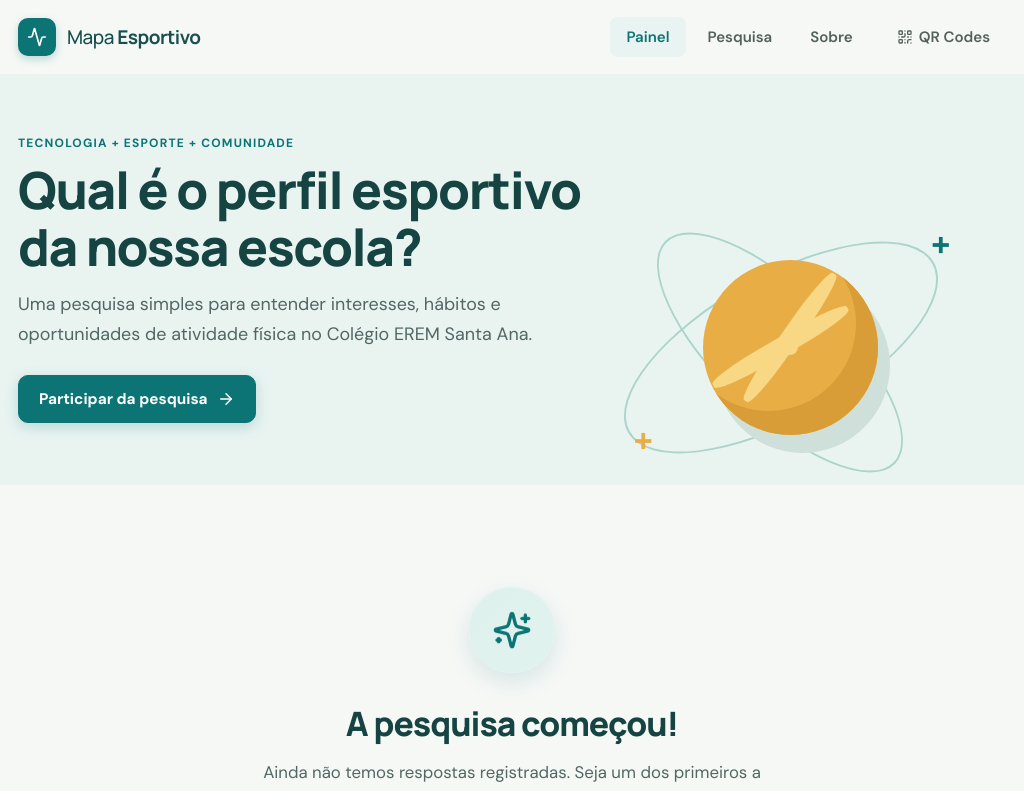
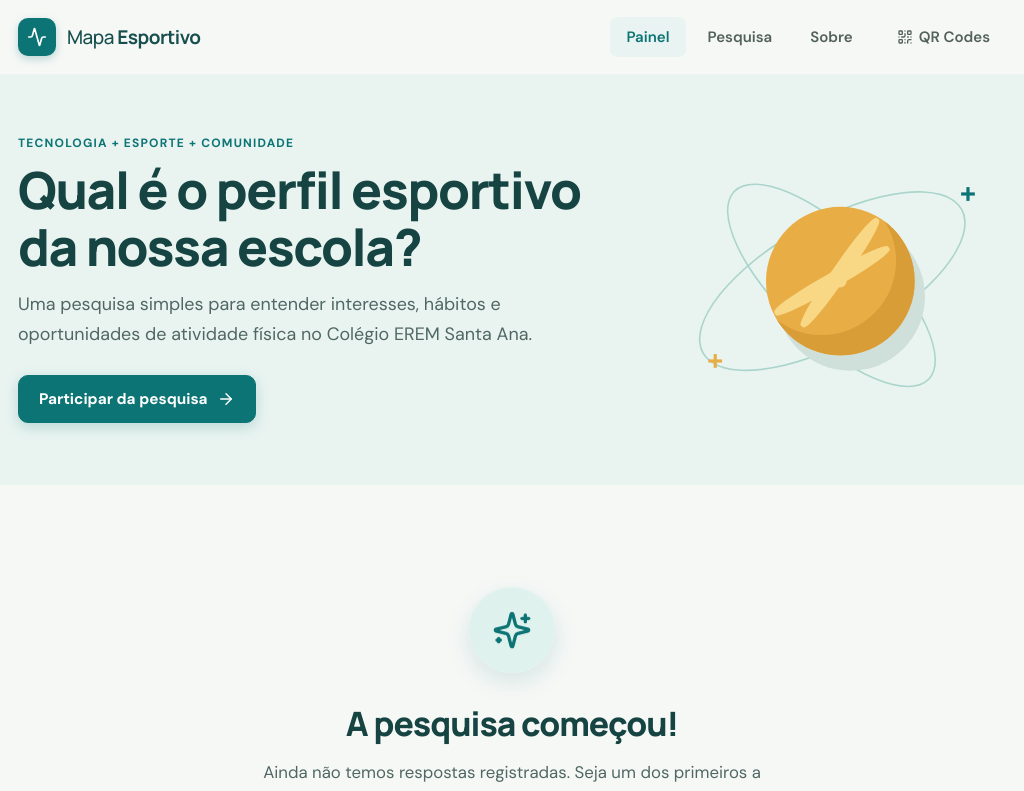
Before and after one commit to juanalenca/mapeamento-esportivo, a React (Vite) app: page / in a window 1024 px wide. Shown: the top 791 px of the page. Built offline with nearby package versions, Linux system fonts and the light colour scheme; no server answers; the database is empty.

Commit message:
fix(ui): centralizar verticalmente ilustracao da secao hero na tela principal

```diff
--- a/src/styles.css
+++ b/src/styles.css
@@ -287,7 +287,8 @@ select:focus-visible {
 .hero-illustration {
   position: absolute;
   right: max(4%, calc((100vw - var(--max-content-width)) / 2));
-  bottom: -40px;
+  top: 50%;
+  transform: translateY(-50%);
   height: 360px;
   width: 380px;
   pointer-events: none;
@@ -1445,10 +1446,11 @@ select:focus-visible {
   }
 
   .hero-illustration {
+    top: auto;
+    bottom: -68px;
     transform: scale(0.65);
     transform-origin: right bottom;
     right: -40px;
-    bottom: -68px;
     opacity: 0.38;
   }
 
@@ -1463,6 +1465,15 @@ select:focus-visible {
 
   .empty-preview-grid {
     grid-template-columns: 1fr;
+  }
+}
+
+/* Intermediate Screens (901px to 1180px) */
+@media (max-width: 1180px) and (min-width: 901px) {
+  .hero-illustration {
+    right: 2%;
+    transform: translateY(-50%) scale(0.85);
+    transform-origin: right center;
   }
 }
 
@@ -1484,9 +1495,10 @@ select:focus-visible {
   }
 
   .hero-illustration {
+    top: auto;
+    bottom: -80px;
     transform: scale(0.5);
     right: -60px;
-    bottom: -80px;
     opacity: 0.22;
   }
 
```
